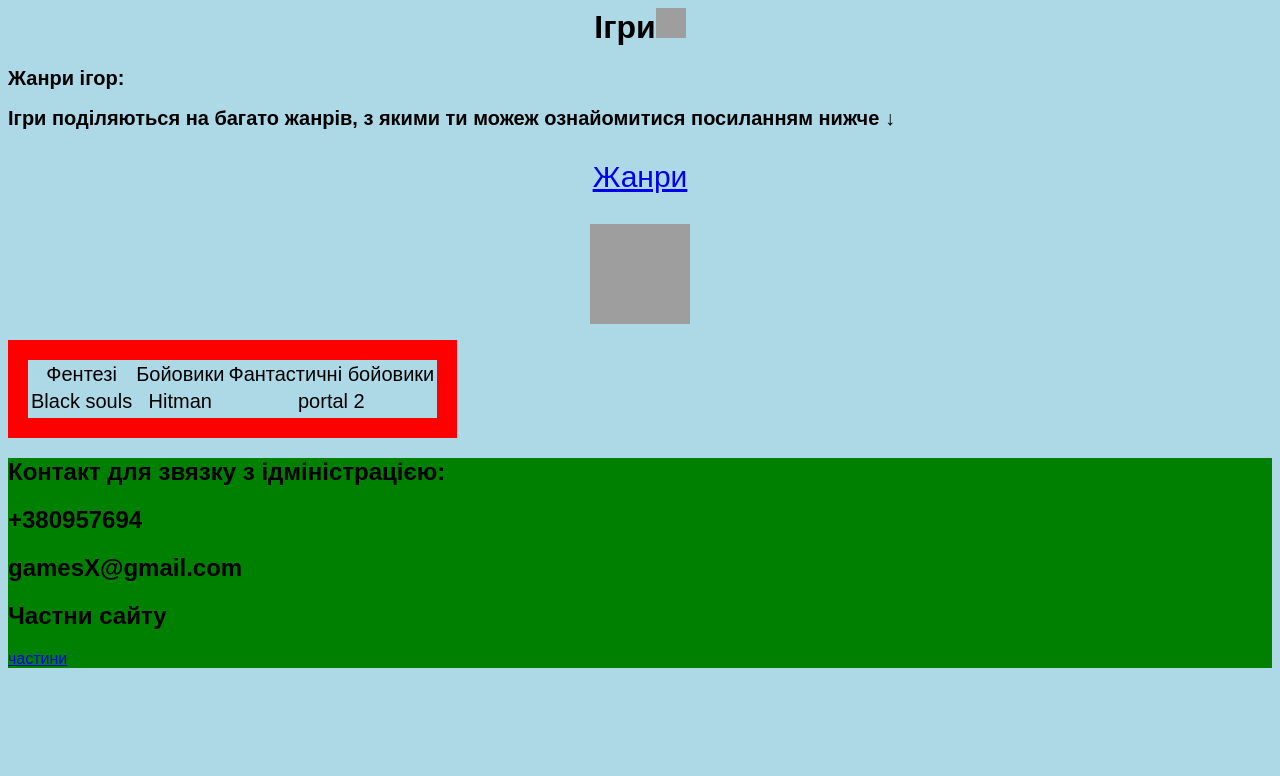
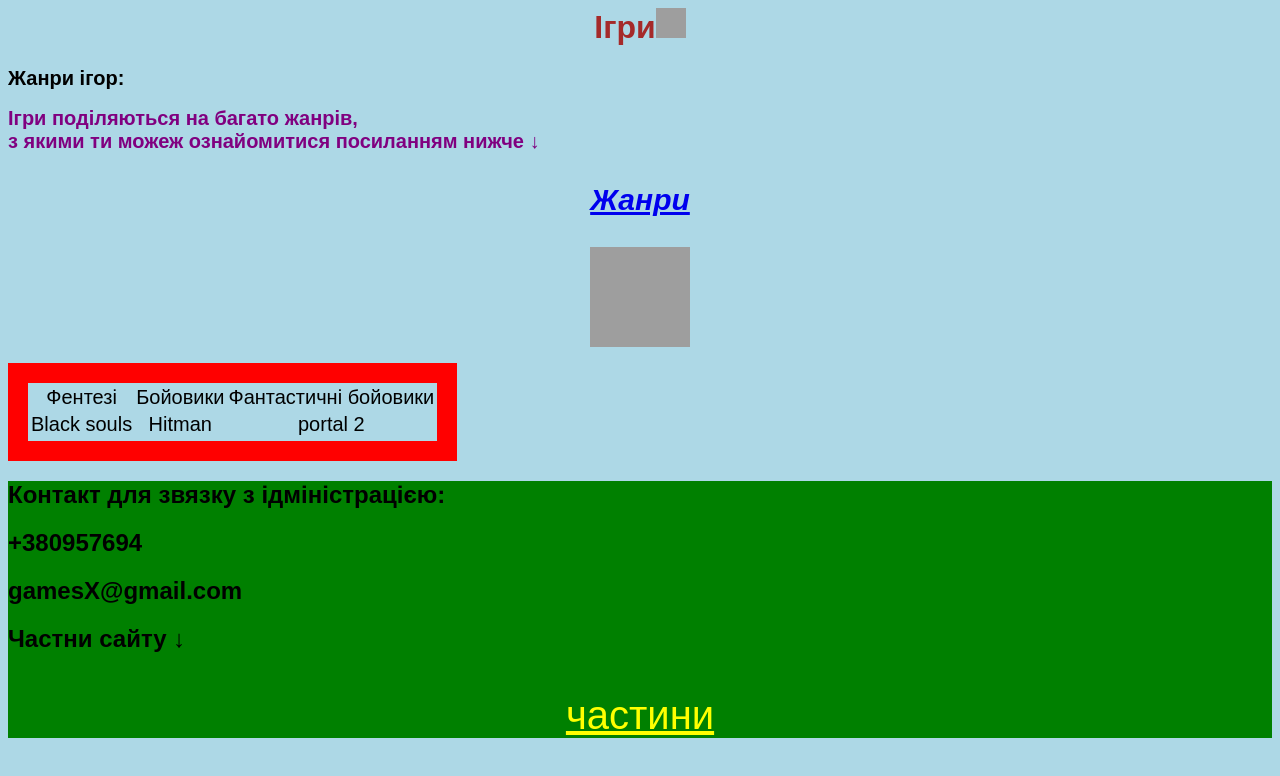
Before and after one commit to treepie1337/proekt-2, a plain HTML site: page index.html in a window 1280 px wide. Drawn offline with Linux system fonts and the light colour scheme; grey boxes are pictures that could not be loaded.

Commit message:
Update index.html

```diff
--- a/index.html
+++ b/index.html
@@ -2,14 +2,15 @@
     <title id="games">games</title>
         <body style = "background-color:lightblue;font-family: sans-serif;">
             <header>
-                <h1 style = "text-align:center;font-size 50px">Ігри<img src ="https://upload.wikimedia.org/wikipedia/ru/thumb/c/c8/GTAV_Official_Cover_Art.jpg/274px-GTAV_Official_Cover_Art.jpg" width ="30" height ="30"></h1>
+                <h1 style = "text-align:center;font-size 50px;color:brown">Ігри<img src ="https://upload.wikimedia.org/wikipedia/ru/thumb/c/c8/GTAV_Official_Cover_Art.jpg/274px-GTAV_Official_Cover_Art.jpg" width ="30" height ="30"></h1>
             </header>
 
 
             <main id="main">
                 <h2 style ="font-size: 20px">Жанри ігор:</h2>
-                <h2 style ="text-align: left; font-size: 20px">Ігри поділяються на багато жанрів, з якими ти можеж ознайомитися посиланням нижче &#8595</h2>
-                <p style ="color:Blue;text-align:center;font-size: 30px"><a href ="https://uk.wikipedia.org/wiki/%D0%96%D0%B0%D0%BD%D1%80%D0%B8_%D0%B2%D1%96%D0%B4%D0%B5%D0%BE%D1%96%D0%B3%D0%BE%D1%80">Жанри</a></p>
+                <h2 style ="text-align: left; font-size: 20px;color:purple">Ігри поділяються на багато жанрів,
+                <br>з якими ти можеж ознайомитися посиланням нижче &#8595</h2>
+                <p style ="color:Blue;text-align:center;font-size: 30px"><a href ="https://uk.wikipedia.org/wiki/%D0%96%D0%B0%D0%BD%D1%80%D0%B8_%D0%B2%D1%96%D0%B4%D0%B5%D0%BE%D1%96%D0%B3%D0%BE%D1%80"><i><b>Жанри</b></i></a></p>
                 <p style = "text-align:center"><img src ="https://itc.ua/wp-content/uploads/2023/12/doom.jpeg" width="100" height ="100"></p>
                 <table style ="text-align: center;border:20px solid red; font-size:20px">
                     <tr>
@@ -33,8 +34,9 @@
                 <h2>Контакт для звязку з ідміністрацією:</h2>
                 <h2>+380957694</h2>
                 <h2>gamesX@gmail.com</h2>
-                <h2>Частни сайту</h2>
-                <a href ="#main">частини</a>
+                <h2>Частни сайту &#8595</h2>
+
+               <p style ="font-size:40px;text-align: center;"><a style ="color:yellow" href ="#main">частини</a></p>
             </footer>
         </body>
 </html>
```
